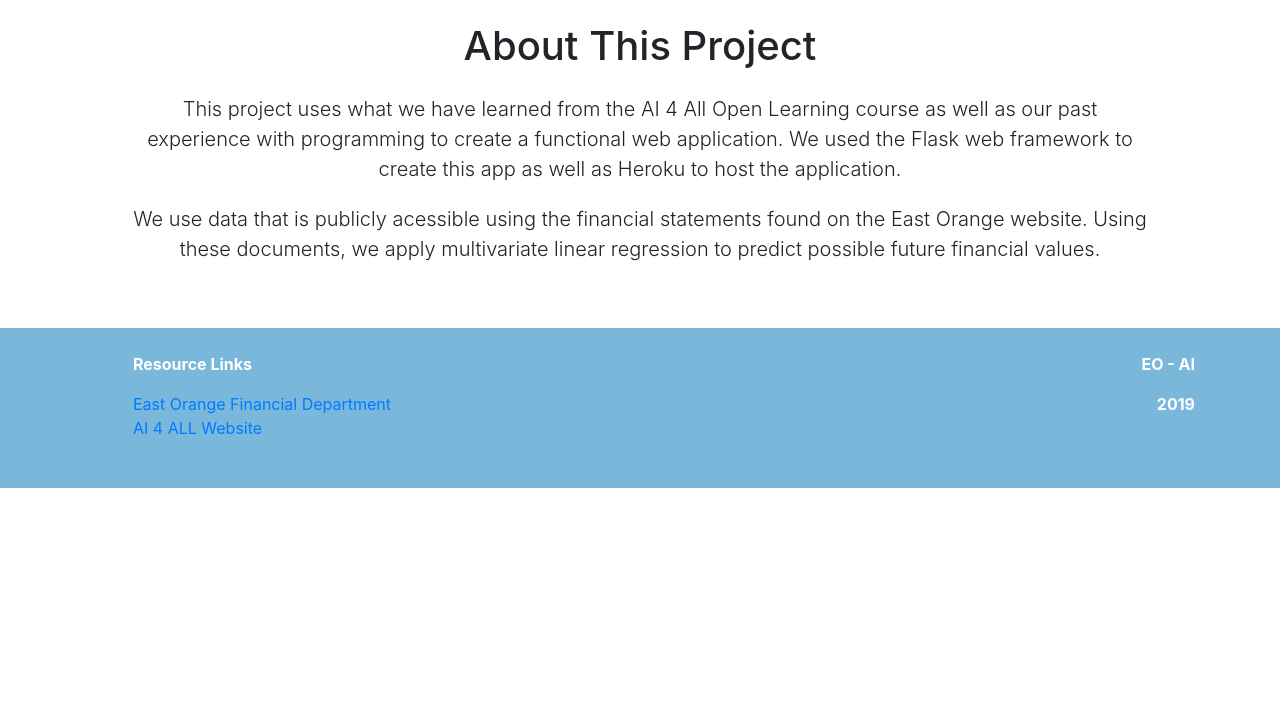
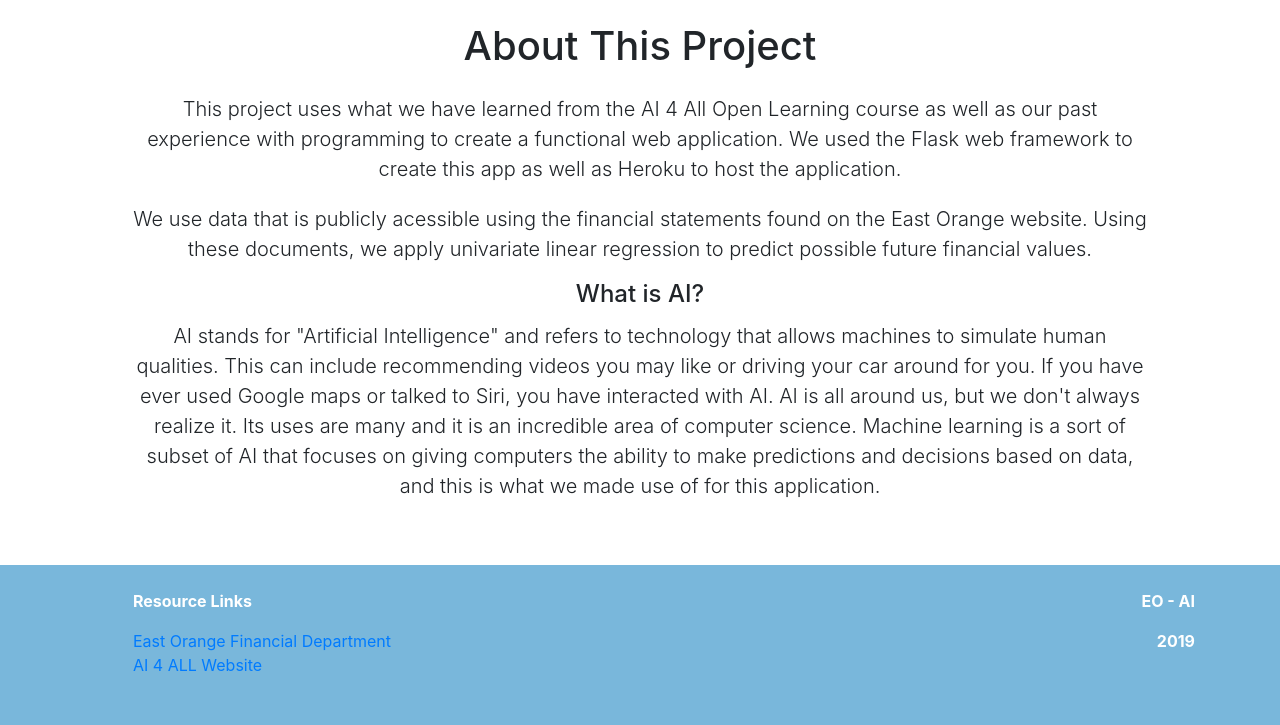
Before and after one commit to BrianGaillard/flask_app, a Flask app: page /about in a window 1280 px wide. Shown: the part 708-1433 px from the top of the page. Before the commit the page ends 1196 px from the top, so only its background shows below. Run offline with Flask 2, Linux system fonts and the light colour scheme; some libraries are stand-ins or nearby versions.

Commit message:
edited scrolling and minor layout changes

```diff
--- a/app.py
+++ b/app.py
@@ -10,8 +10,8 @@
 	form = YearForm()
 	if form.validate_on_submit():
 		#flash(f'Your year is {form.year.data}', 'success')
-		return render_template('home.html', scroll='op', check=True, form=form)
-	return render_template('home.html', form=form)
+		return render_template('home.html', scroll='input', check=True, form=form)
+	return render_template('home.html', scroll='bl', form=form)
 
 @app.route('/about')
 def aboutpage():
--- a/templates/about.html
+++ b/templates/about.html
@@ -22,7 +22,17 @@
 		 This project uses what we have learned from the AI 4 All Open Learning course as well as our past experience with programming to create a functional web application. We used the Flask web framework to create this app as well as Heroku to host the application.
 	</p>
 	<p class="lead mx-5 pt-1">
-		 We use data that is publicly acessible using the financial statements found on the East Orange website. Using these documents, we apply multivariate linear regression to predict possible future financial values.
+		 We use data that is publicly acessible using the financial statements found on the East Orange website. Using these documents, we apply univariate linear regression to predict possible future financial values.
+	</p>
+
+	<h4 class="mt-2">
+	    <div class = "container">
+			What is AI?
+		</div>
+	</h4>
+
+	<p class="lead mx-5 pt-1">
+		 AI stands for "Artificial Intelligence" and refers to technology that allows machines to simulate human qualities. This can include recommending videos you may like or driving your car around for you. If you have ever used Google maps or talked to Siri, you have interacted with AI. AI is all around us, but we don't always realize it. Its uses are many and it is an incredible area of computer science. Machine learning is a sort of subset of AI that focuses on giving computers the ability to make predictions and decisions based on data, and this is what we made use of for this application.
 	</p>
 {% endblock pgcontent %}
 
--- a/templates/layout.html
+++ b/templates/layout.html
@@ -11,6 +11,7 @@
     <!-- Bootstrap CSS -->
     <link rel="stylesheet" href="https://stackpath.bootstrapcdn.com/bootstrap/4.3.1/css/bootstrap.min.css" integrity="sha384-ggOyR0iXCbMQv3Xipma34MD+dH/1fQ784/j6cY/iJTQUOhcWr7x9JvoRxT2MZw1T" crossorigin="anonymous">
 
+    <!-- Dynamic title change -->
 	{% if title %}
 		<title>EO App - {{ title }}</title>
 	{% else %}
@@ -19,6 +20,7 @@
 </head>
 
 <body>
+	<!-- Navigation Bar -->
 	<nav class="navbar navbar-expand-lg navbar-dark static-top" style="background-color: #8D84FF;">
 	    <div class="container">
 	    	<a class="navbar-brand" href="#">East Orange AI</a>
@@ -75,6 +77,7 @@
 	<div class="container">
 	    <div class="row">
 	      	<div class="col-lg-12 text-center pb-5">
+	      		<!-- REMOVE -->
 	      		{% with messages = get_flashed_messages(with_categories=true) %}
 		      		{% if messages %}
 		      			{% for category, message in messages %}
@@ -85,11 +88,13 @@
 		      				}
 		      		{% endif %}
 	      		{% endwith %}
+	      		<!-- REMOVE -->
 	        {% block inputbox %}{% endblock %}
 	      </div>
 	    </div>
 	  </div>
 
+	<!-- Footer -->
 	<footer class="pb-5 pt-4"  style="background-color: #79B7DB;">
     	<div class="container">
     		<div class="row">
@@ -110,7 +115,6 @@
 	      		</div>
       		</div>
     	</div>
-    <!-- /.container -->
   	</footer>
 
 	<!-- Optional JavaScript -->
```
Also changed, not shown: templates/home.html (+5 -5 lines). Lines whose indentation alone changed are shown as unchanged.
